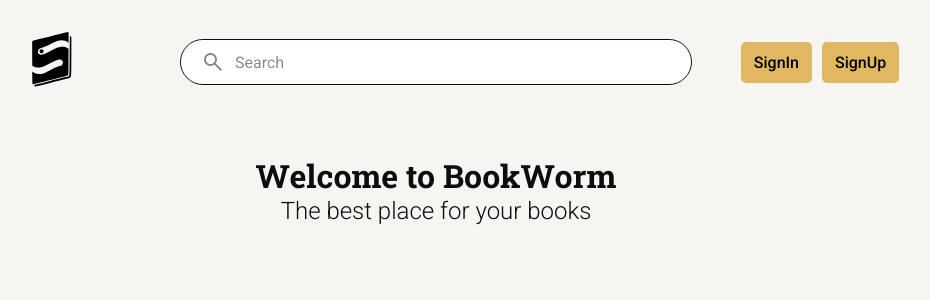
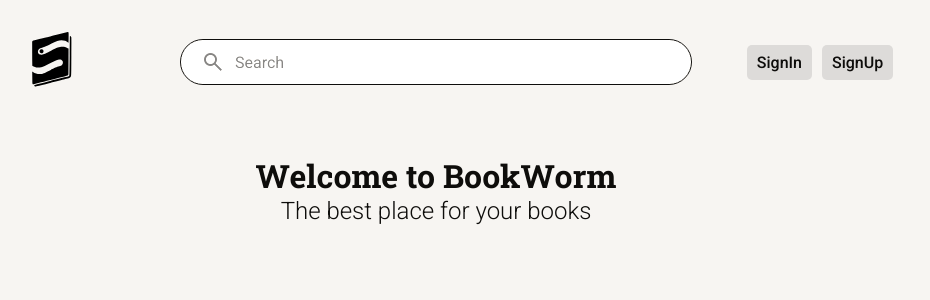
Before and after one commit to LucaBarban/progettobasimod2, a Flask app: page / in a window 1280 px wide. Shown: the top 300 px of the page, without its empty margins (204-1134 px from the left). Run offline with Flask 3, Linux system fonts and the light colour scheme; data that the repository does not hold is empty; some libraries are stand-ins or nearby versions.

Commit message:
Adding global stile for bottons

```diff
--- a/app/static/css/global.css
+++ b/app/static/css/global.css
@@ -53,16 +53,16 @@ body {
 }
 
 .button {
+    position: relative;
     font-size: var(--font-size);
     font-weight: 500;
     background: var(--accent-color);
-    color: #000;
+    color: var(--main-foreground);
     text-decoration: none;
     overflow: hidden;
-    border-radius: 5px;
-    border: solid var(--accent-color);
-    border-style: solid;
+    border-radius: var(--border-radius);
+    border: none;
     padding: 8px 10px;
     margin: 5px;
-    cursor: pointer;
+    background: #dddbd9;
 }
```
